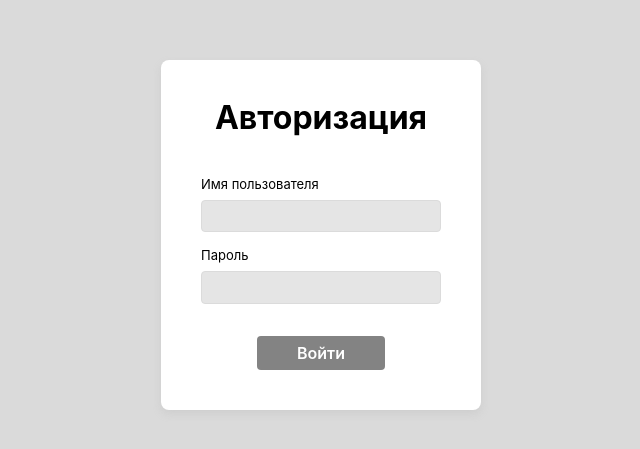
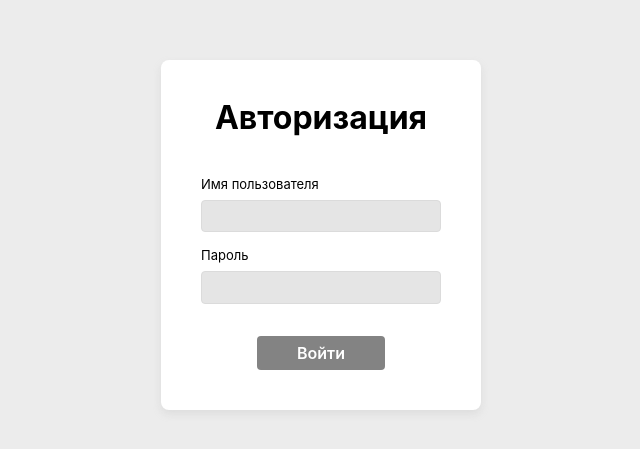
Before and after one commit to ivano-vvv/emphasoft-test-assignment, a React (Create React App) app: page / in a window 1280 px wide. Shown: the part 165-614 px from the top of the page, without its empty margins (319-959 px from the left). Built offline with nearby package versions, Linux system fonts and the light colour scheme.

Commit message:
background color became lighter

```diff
--- a/src/styles/index.css
+++ b/src/styles/index.css
@@ -1,4 +1,4 @@
 body {
-  background: #dadada;
+  background: #ececec;
   overflow: hidden;
 }
```
